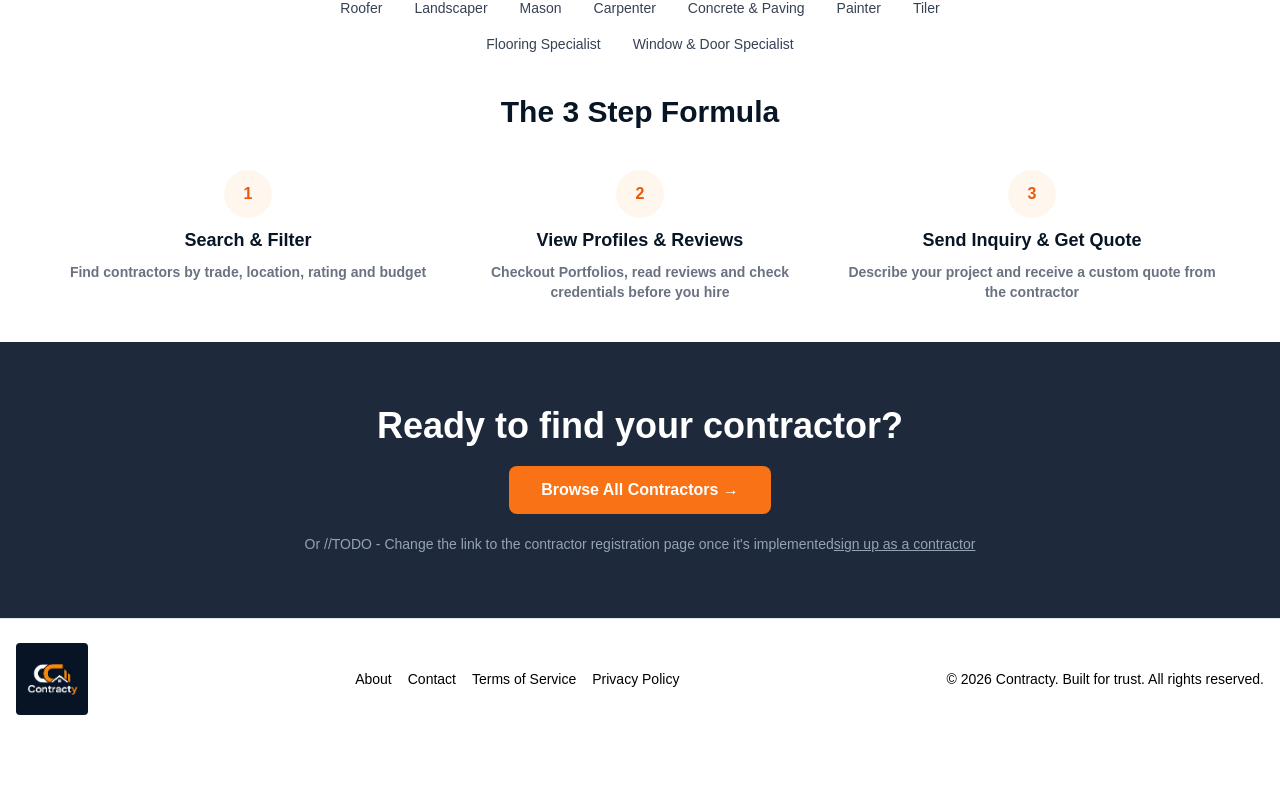
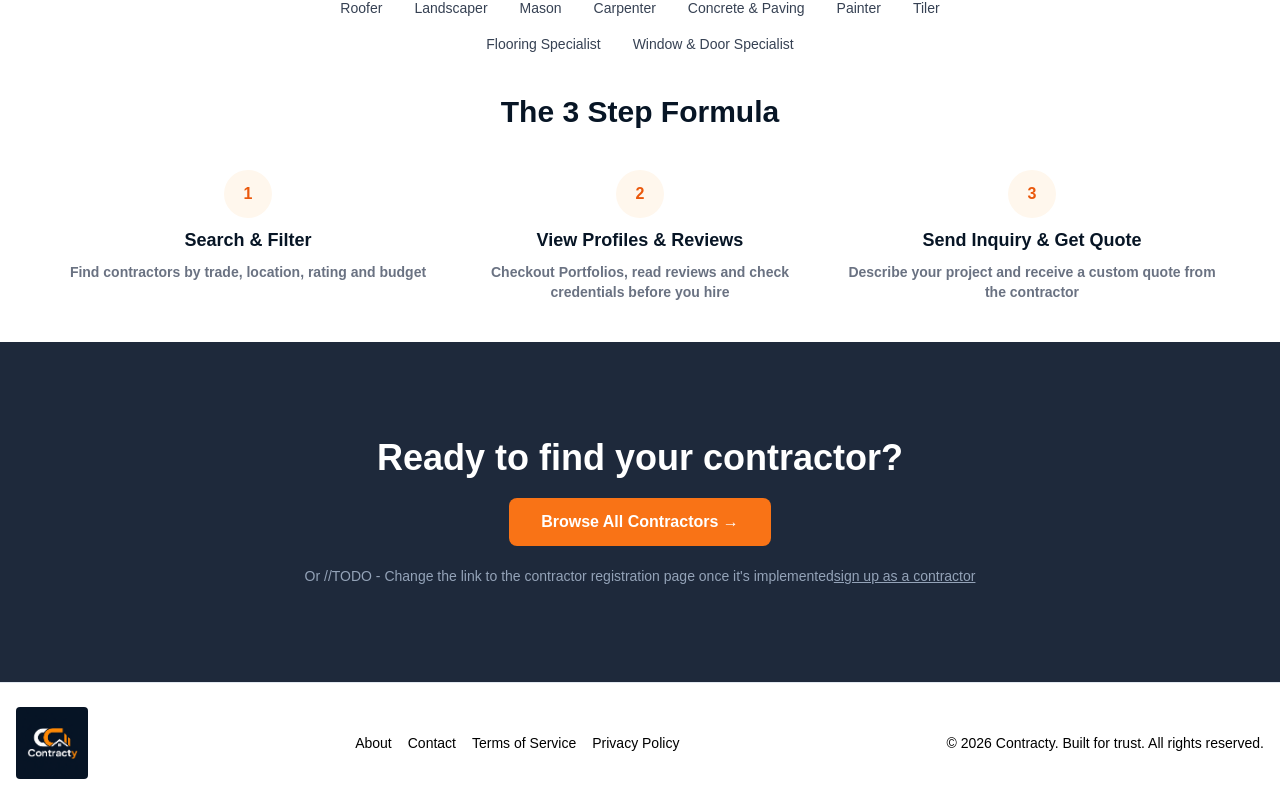
Before and after one commit to nstefan55/contracty-marketplace-app, a Next.js app: page / in a window 1280 px wide. Shown: the part 383-1186 px from the top of the page. Before the commit the page ends 1122 px from the top, so only its background shows below. Built offline with nearby package versions, Linux system fonts and the light colour scheme; no server answers; the database is empty.

Commit message:
feat: update HomepageCTA and Testimonials components for improved styling and layout, and bump version to 0.1.3

```diff
--- a/components/HomepageCTA.jsx
+++ b/components/HomepageCTA.jsx
@@ -2,7 +2,7 @@ import Link from "next/link";
 
 const HomepageCTA = () => {
   return (
-    <section className="bg-[#1E293B] py-16 px-12">
+    <section className="bg-[#1E293B] py-24 px-12">
       <div className="max-w-7xl mx-auto flex flex-col items-center justify-center gap-5">
         <h2 className="text-4xl font-bold text-white text-center">
           Ready to find your contractor?
@@ -16,8 +16,8 @@ const HomepageCTA = () => {
         </Link>
 
         <p className="text-[#94A3B8] text-sm align-middle">
-          Or{" "}
-          //TODO - Change the link to the contractor registration page once it's implemented
+          Or //TODO - Change the link to the contractor registration page once
+          it's implemented
           <Link
             href="/register?role=contractor"
             className="underline hover:text-white transition-colors"
--- a/components/Testimonials.jsx
+++ b/components/Testimonials.jsx
@@ -1,19 +1,20 @@
 import connectDB from "@/config/database";
 import Review from "@/models/Review";
 import TestimonialsCard from "./TestimonialsCard";
-
+import User from "@/models/User";
 
 const Testimonials = async () => {
   await connectDB();
 
-  const reviews = await Review.find({ verified: true }).populate("user", "name profileImage").lean();
+  const reviews = await Review.find({ verified: true })
+    .populate("user", "name profileImage")
+    .lean();
 
   // Filter out reviews with null user references (orphaned data)
   const validReviews = reviews.filter((review) => review.user !== null);
 
-
   return validReviews.length > 0 ? (
-    <section className="bg-white px-4 py-5 pb-10">
+    <section className="bg-white px-4 py-6 pb-16">
       <div className="w-full container-xl lg:container m-auto">
         <h2 className="text-3xl font-extrabold text-[#071525] text-center my-4 ">
           Trusted by Homeowners
--- a/package.json
+++ b/package.json
@@ -1,6 +1,6 @@
 {
   "name": "contracty-app",
-  "version": "0.1.2",
+  "version": "0.1.3",
   "private": true,
   "scripts": {
     "dev": "next dev",
```
